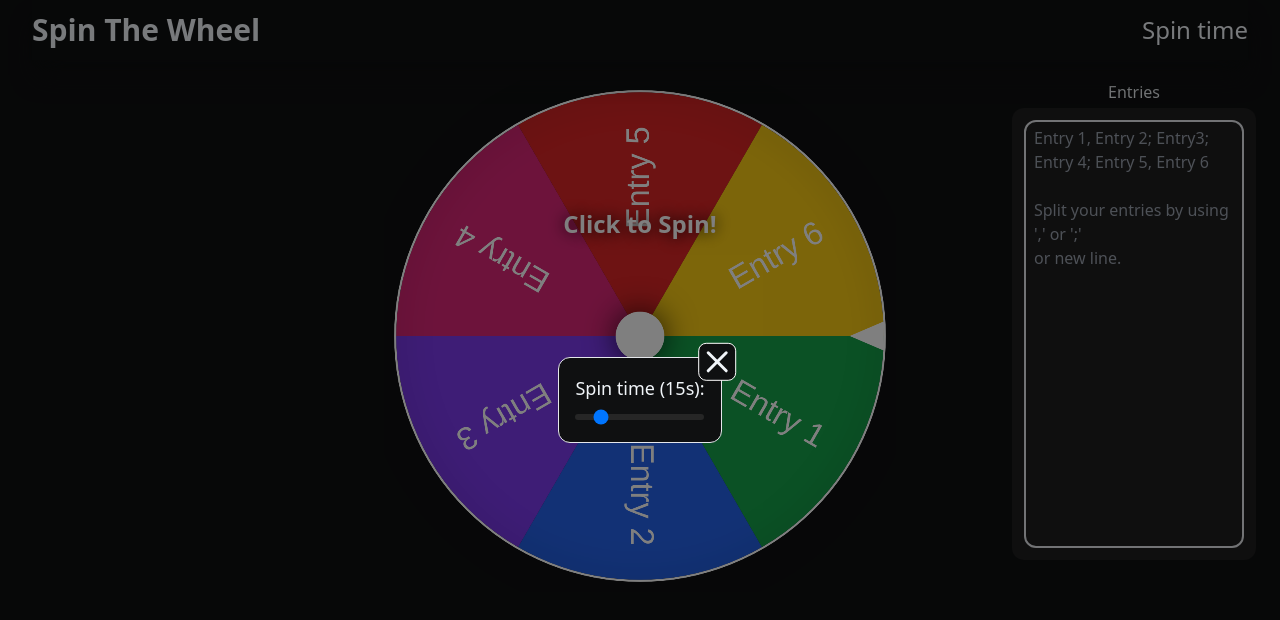
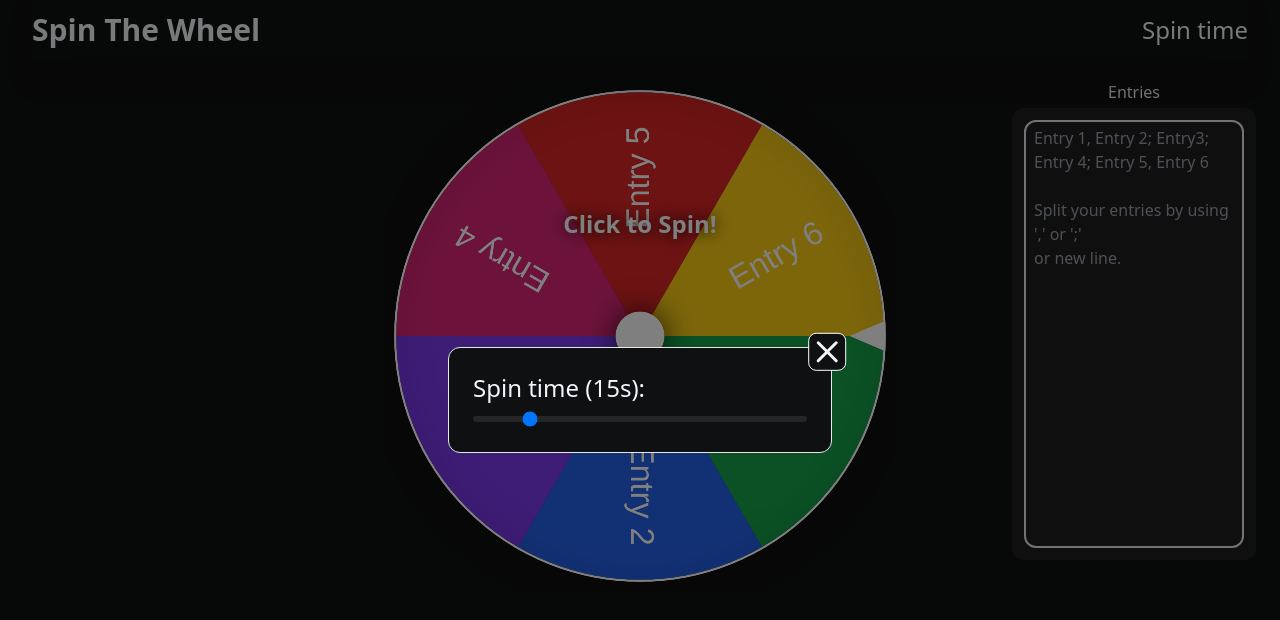
Before and after one commit to ajvejko/WheelOfFortune, a Vue app: page / in a window 1280 px wide. Both pictures are taken after a click on the button "Spin time". Shown: the top 620 px of the page. Built offline with nearby package versions, Linux system fonts and the light colour scheme.

Commit message:
added responsitivity for CustomizeWindow

```diff
--- a/src/components/CustomizeWindow.vue
+++ b/src/components/CustomizeWindow.vue
@@ -5,7 +5,7 @@ defineEmits(["closeModal"]);
 </script>
 <template>
   <div
-    class="relative flex flex-col justify-center rounded-xl border bg-bgCustom px-4 py-4 text-slate-100"
+    class="relative flex w-3/4 max-w-sm flex-col justify-center rounded-xl border bg-bgCustom px-4 py-4 text-slate-100 md:py-6 md:px-6"
   >
     <button
       @click="$emit('closeModal')"
@@ -26,14 +26,16 @@ defineEmits(["closeModal"]);
       </svg>
     </button>
     <div>
-      <h2 class="text-lg font-light">Spin time ({{ spinTime }}s):</h2>
+      <h2 class="text-lg font-light sm:text-xl md:text-2xl">
+        Spin time ({{ spinTime }}s):
+      </h2>
       <input
         v-model="spinTime"
         type="range"
         min="5"
         max="70"
         steps="1"
-        class="range h-1.5 appearance-none rounded-full bg-neutral-800 hover:bg-neutral-700"
+        class="range h-1.5 w-full appearance-none rounded-full bg-neutral-800 hover:bg-neutral-700"
       />
     </div>
   </div>
```
